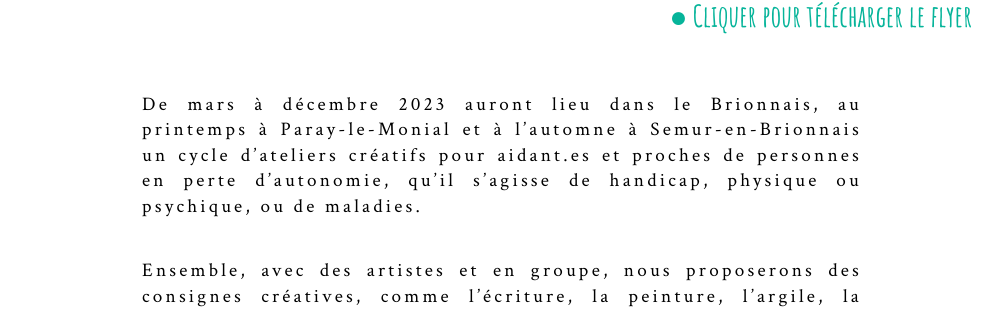
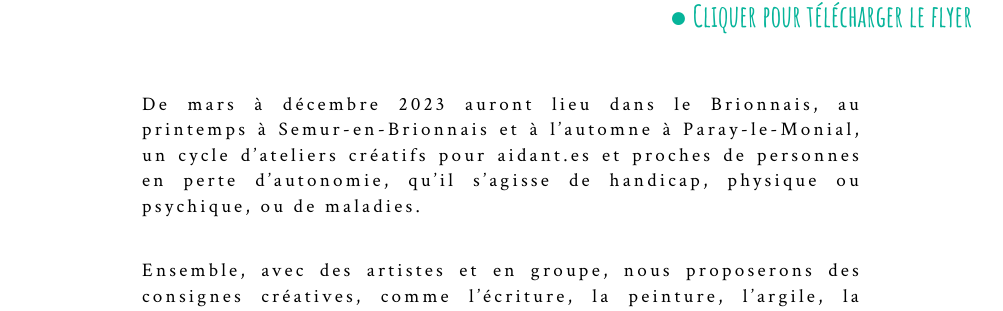
Before and after one commit to leshnik/revertouthaut, a Jekyll site: the page built from les-mains-tendues.md, in a window 1280 px wide and 900 px high, scrolled down 601 px. Shown: the part 168-479 px from the top of the window, without its empty margins (138-1141 px from the left). Built offline with Jekyll 4.4.1, drawn with Linux system fonts in a browser that asks for light colours; some of the changed text lies outside the part shown.

Commit message:
flyer paray2023 see + download mains tendues

```diff
--- a/les-mains-tendues.md
+++ b/les-mains-tendues.md
@@ -5,19 +5,19 @@
 ---
 <h1>les mains tendues</h1>
 <div class="flex-container">
-<div class="column">
-<img src="https://res.cloudinary.com/dnxcesebo/image/upload/q_auto,f_auto/v1677512592/les-mains-tenduesP1_s4iu55.png">
-</div>
-<div class="column">
-<img src="https://res.cloudinary.com/dnxcesebo/image/upload/q_auto,f_auto/v1677512592/les-mains-tenduesP2_z3c8ms.png">
-</div>
- </div>
+            <div class="column">
+                <img src="https://res.cloudinary.com/dnxcesebo/image/upload/q_auto,f_auto/v1688791995/les-mains-tendues-paray2023p1_pbj4i2.png">
+            </div>
+            <div class="column">
+                <img src="https://res.cloudinary.com/dnxcesebo/image/upload/q_auto,f_auto/v1688792015/les-mains-tendues-paray2023p2_qurzz0.png">
+            </div>
+        </div>
  <ul style="text-align:right;list-style-type:none">
     <li>
-      <a style="color:hsl(171,93.5%,36.5%); font-size:30px" href="Mains tendues BD Web.pdf" download="FLYER-les-mains-tendues">●&nbsp;Cliquer pour télécharger le flyer</a>
+      <a style="color:hsl(171,93.5%,36.5%); font-size:30px" href="flyer-mains-tendues-Paray2023.pdf" download="FLYER-les-mains-tendues_Paray-le-Monial.pdf">●&nbsp;Cliquer pour télécharger le flyer</a>
     </li>
   </ul>
-<p class="intro-text">De mars à décembre 2023 auront lieu dans le Brionnais, au printemps à Paray-le-Monial et à l’automne à Semur-en-Brionnais un cycle d’ateliers créatifs pour aidant.es et proches de personnes en perte d’autonomie, qu’il s’agisse de handicap, physique ou psychique, ou de maladies.</p>
+<p class="intro-text">De mars à décembre 2023 auront lieu dans le Brionnais, au printemps à Semur-en-Brionnais et à l’automne à Paray-le-Monial, un cycle d’ateliers créatifs pour aidant.es et proches de personnes en perte d’autonomie, qu’il s’agisse de handicap, physique ou psychique, ou de maladies.</p>
 <p class="intro-text">Ensemble, avec des artistes et en groupe, nous proposerons des consignes créatives, comme l’écriture, la peinture, l’argile, la musique, la fabrication de marionnettes, pour transformer le quotidien et le vécu de l’aidant.</p>
 
 <img src="https://res.cloudinary.com/dnxcesebo/image/upload/q_auto,f_auto/v1683132587/actus-brionnais-2023-05-03_oj2gds.png">
@@ -27,3 +27,17 @@
 <p class="intro-text">Projet soutenu par la Conférence des Financeurs.<br>
 Ateliers gratuits pour les participants.<br>
 Informations pratiques à venir.</p>
+
+<div class="flex-container">
+  <div class="column">
+    <img src="https://res.cloudinary.com/dnxcesebo/image/upload/q_auto,f_auto/v1677512592/les-mains-tenduesP1_s4iu55.png">
+  </div>
+  <div class="column">
+    <img src="https://res.cloudinary.com/dnxcesebo/image/upload/q_auto,f_auto/v1677512592/les-mains-tenduesP2_z3c8ms.png">
+  </div>
+ </div>
+ <ul style="text-align:right;list-style-type:none">
+    <li>
+      <a style="color:hsl(171,93.5%,36.5%); font-size:30px" href="Mains tendues BD Web.pdf" download="FLYER-les-mains-tendues">●&nbsp;Cliquer pour télécharger le flyer</a>
+    </li>
+  </ul>
```
Also changed, not shown: 1 other file.
